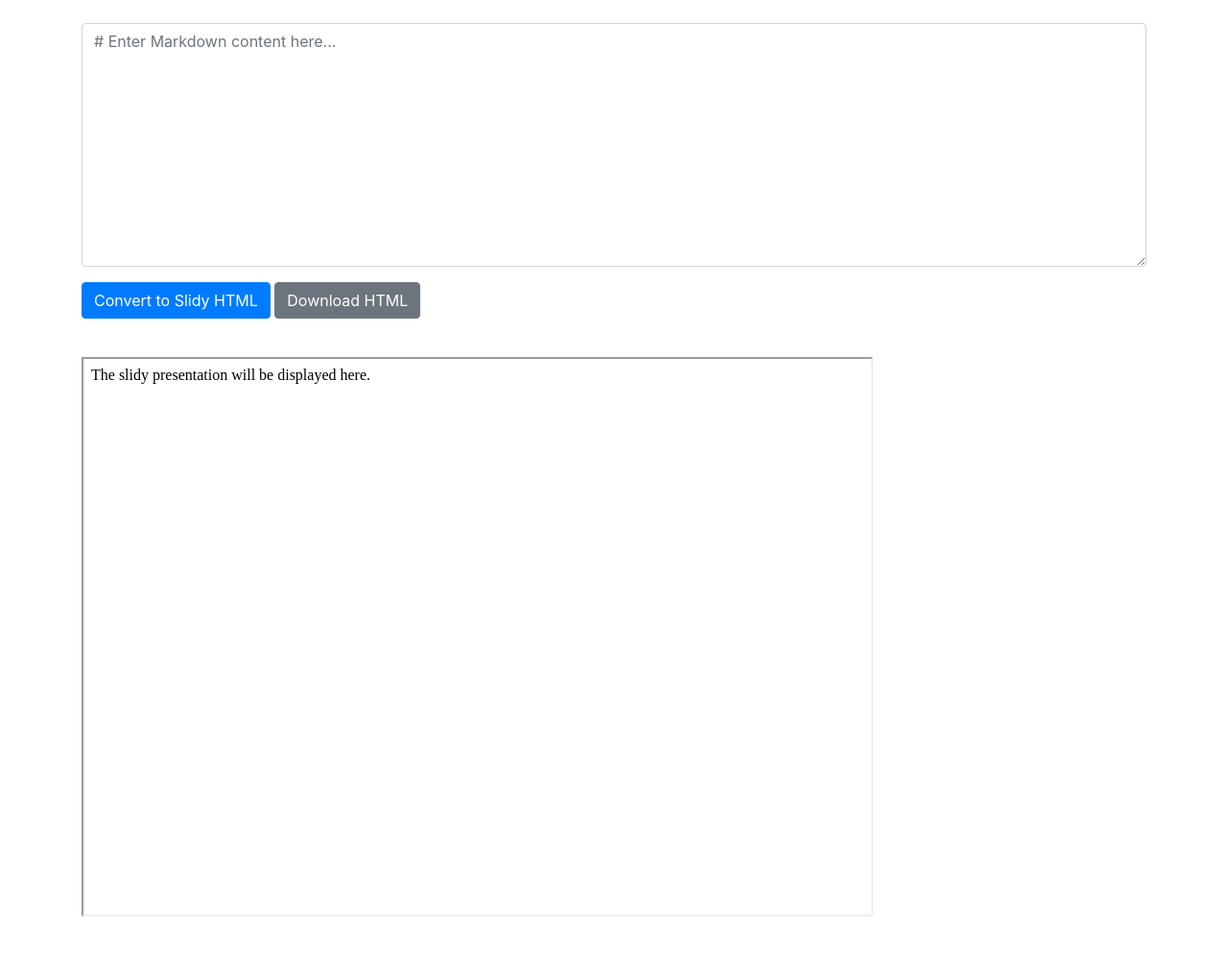
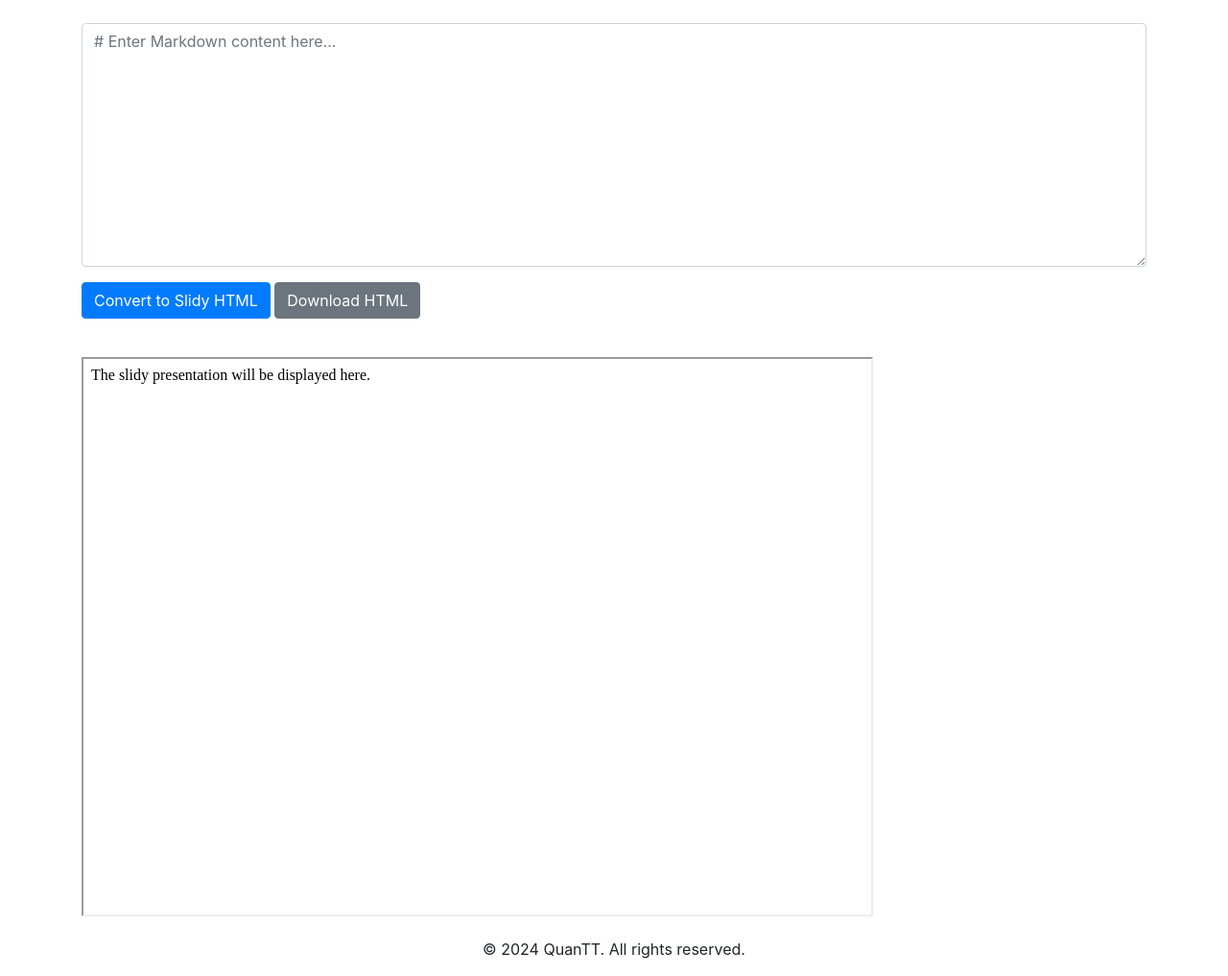
Before and after one commit to quantranfr/slidy-online, a plain HTML site: page index.html in a window 1280 px wide. Shown: the whole page at 96% size. Before the commit the page ends 977 px from the top, so only its background shows below. Drawn offline with nearby package versions, Linux system fonts and the light colour scheme.

Commit message:
Add copyright

```diff
--- a/index.html
+++ b/index.html
@@ -34,6 +34,10 @@
             </div>
         </div>
     </div>
+
+    <footer class="container text-center">
+          <p>&copy; 2024 QuanTT. All rights reserved.</p>
+    </footer>
 
     <script>
         function calculateIframeHeight() {
```
